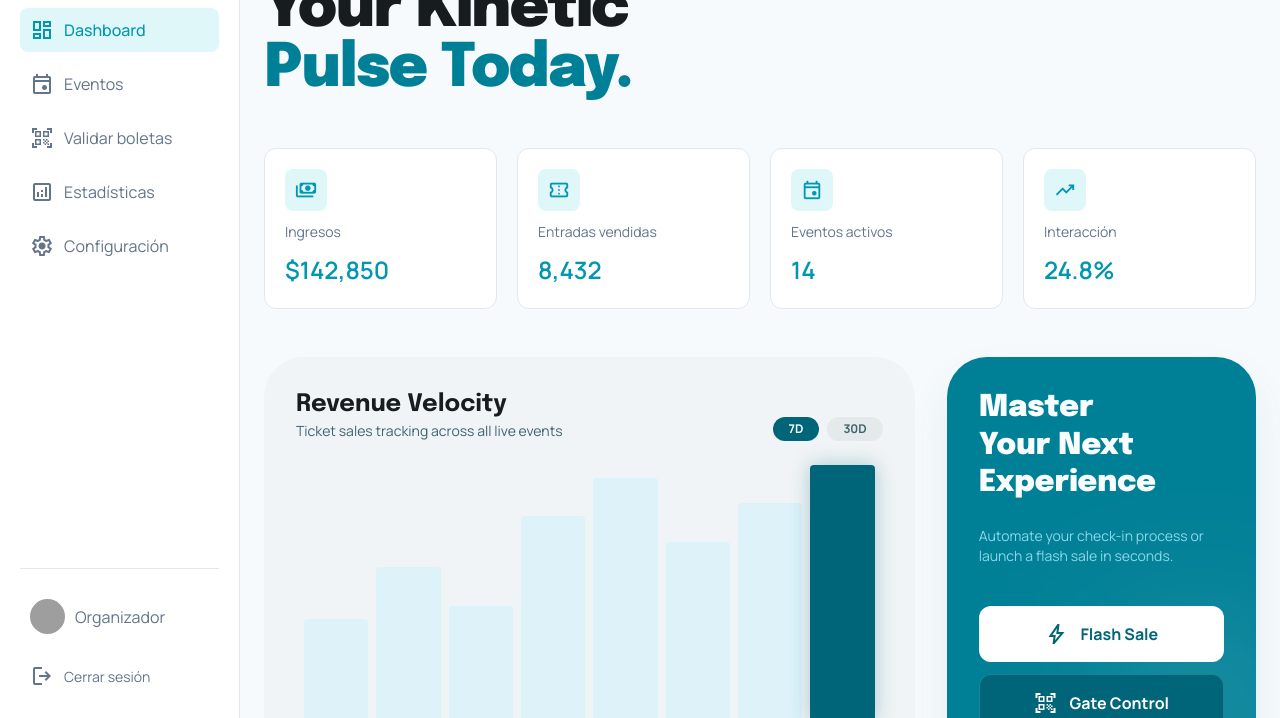
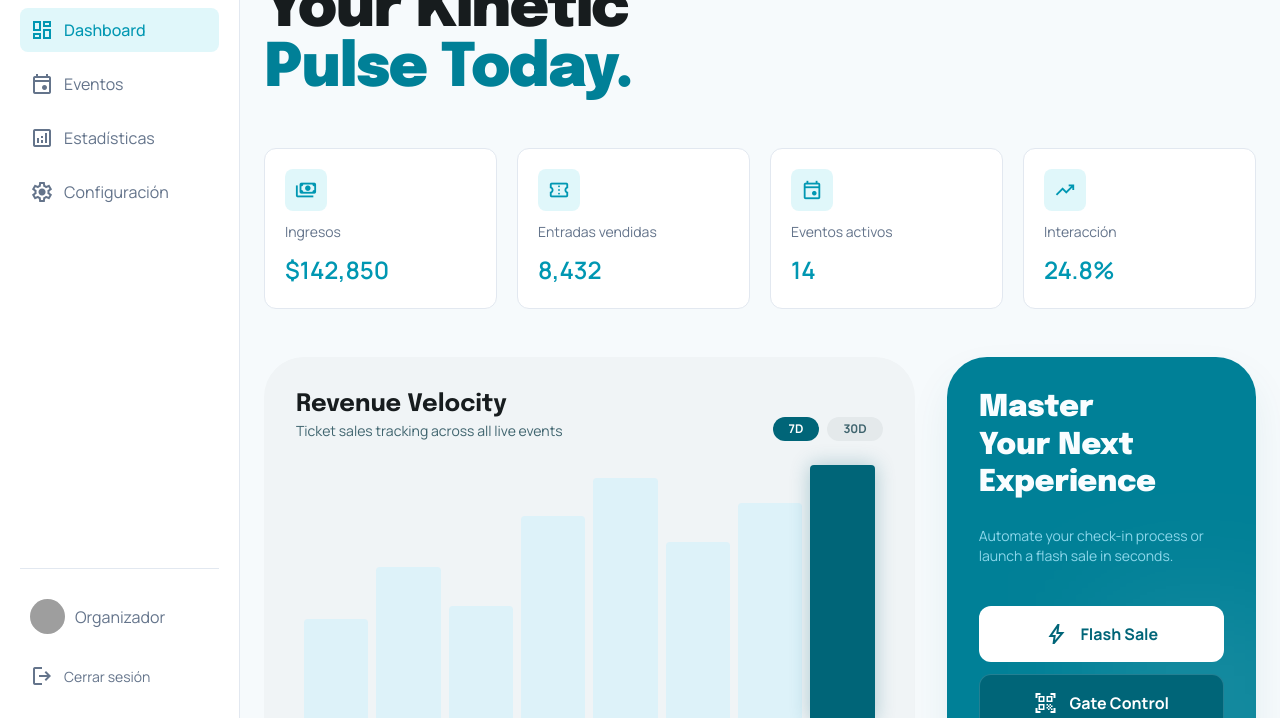
Before and after one commit to Proyecto-Desarrollo-iii/vivaeventos-proyecto, a website: page assets/DashboardOrganizer.html in a window 1280 px wide. Shown: the part 82-800 px from the top of the page. Drawn offline with nearby package versions, Linux system fonts and the light colour scheme; no server answers; sample sign-in values are in the browser's storage; grey boxes are pictures that could not be loaded.

Commit message:
fix: remove validator link from organizer dashboard sidebar

```diff
--- a/assets/DashboardOrganizer.html
+++ b/assets/DashboardOrganizer.html
@@ -123,11 +123,6 @@
                     <a href="#" data-section="events">
                         <span class="material-symbols-outlined">event</span>
                         Eventos
-                    </a>
-
-                    <a href="/validator/index.html">
-                        <span class="material-symbols-outlined">qr_code_scanner</span>
-                        Validar boletas
                     </a>
 
                     <a href="#" data-section="analytics">
```
